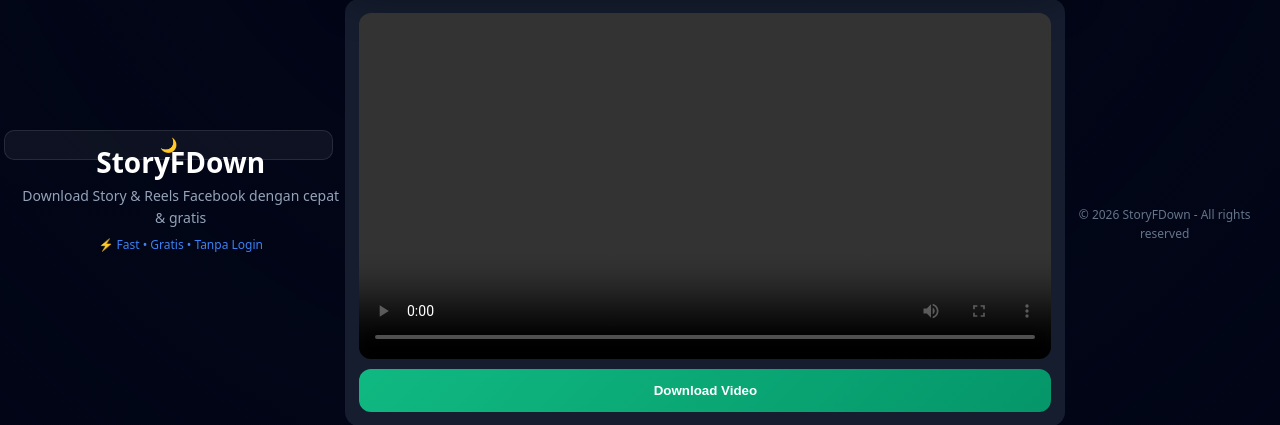
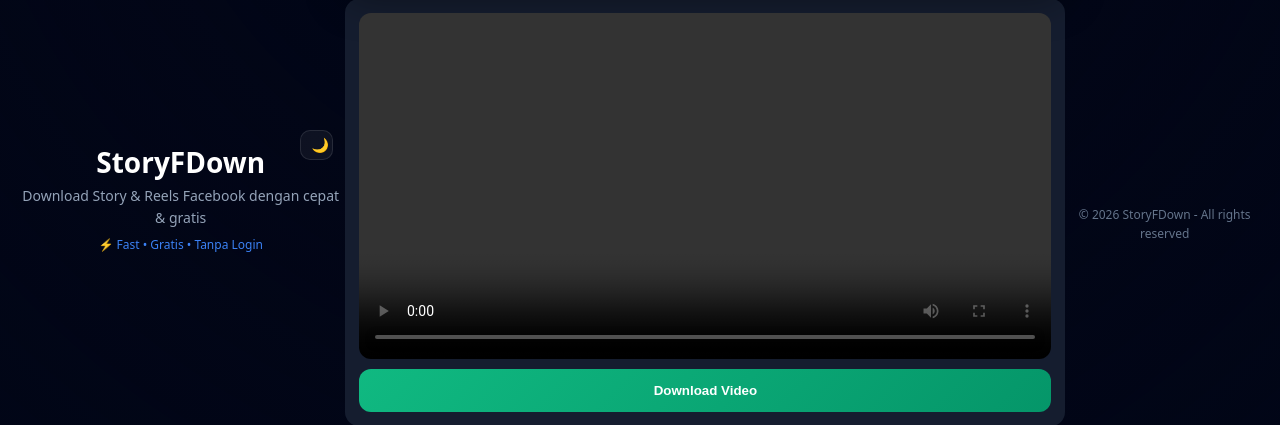
Before and after one commit to webuicode69-project/storyfdown, a Flask app: page / in a window 1280 px wide. Shown: the part 294-719 px from the top of the page. Run offline with Flask 3, Linux system fonts and the light colour scheme.

Commit message:
Update style.css

```diff
--- a/static/style.css
+++ b/static/style.css
@@ -67,6 +67,7 @@ body {
     border-radius: 10px;
     font-size: 14px;
     cursor: pointer;
+    width: 10%
 }
 
 /* TEXT */
```
